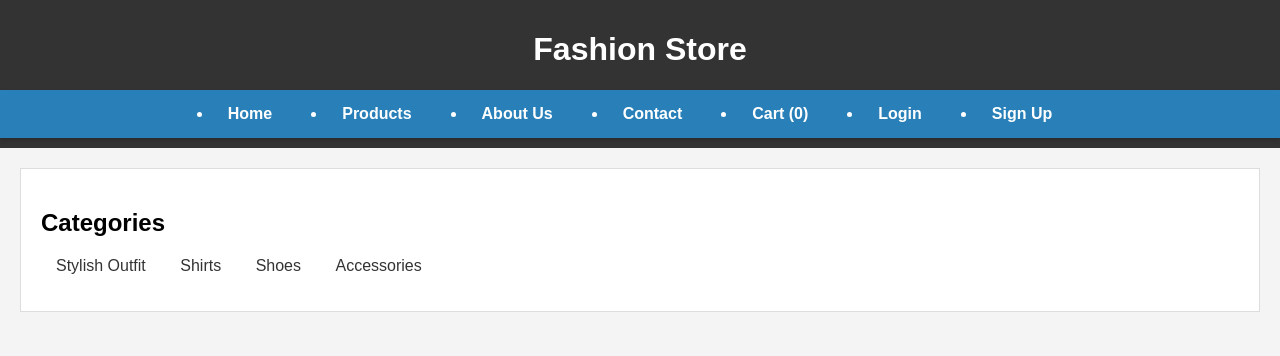
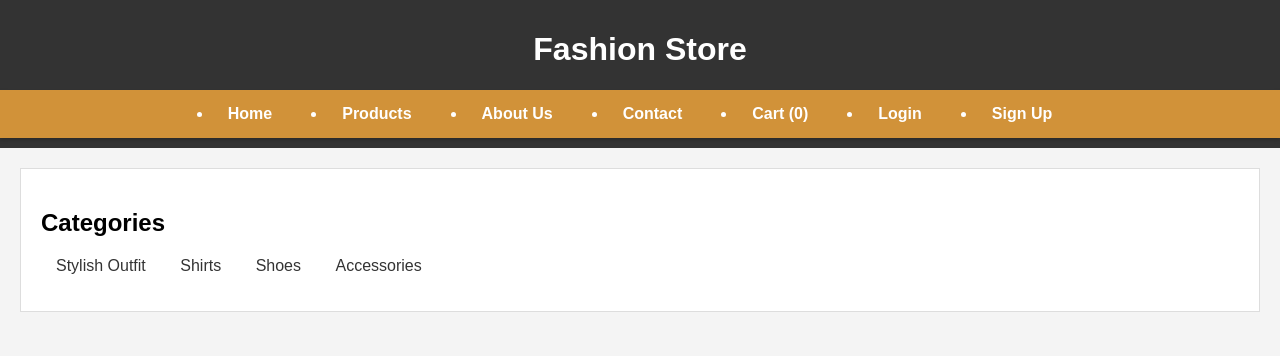
Before and after one commit to Rnithins/Rnithin, a plain HTML site: page index.html in a window 1280 px wide. Shown: the top 356 px of the page. Drawn offline with Linux system fonts and the light colour scheme.

Commit message:
Update style.css

```diff
--- a/style.css
+++ b/style.css
@@ -1,5 +1,5 @@
 nav {
-    background-color: #2980b9;
+    background-color: #d19239;
     box-shadow: 0 2px 4px rgba(0, 0, 0, 0.2);
 }
 
```
